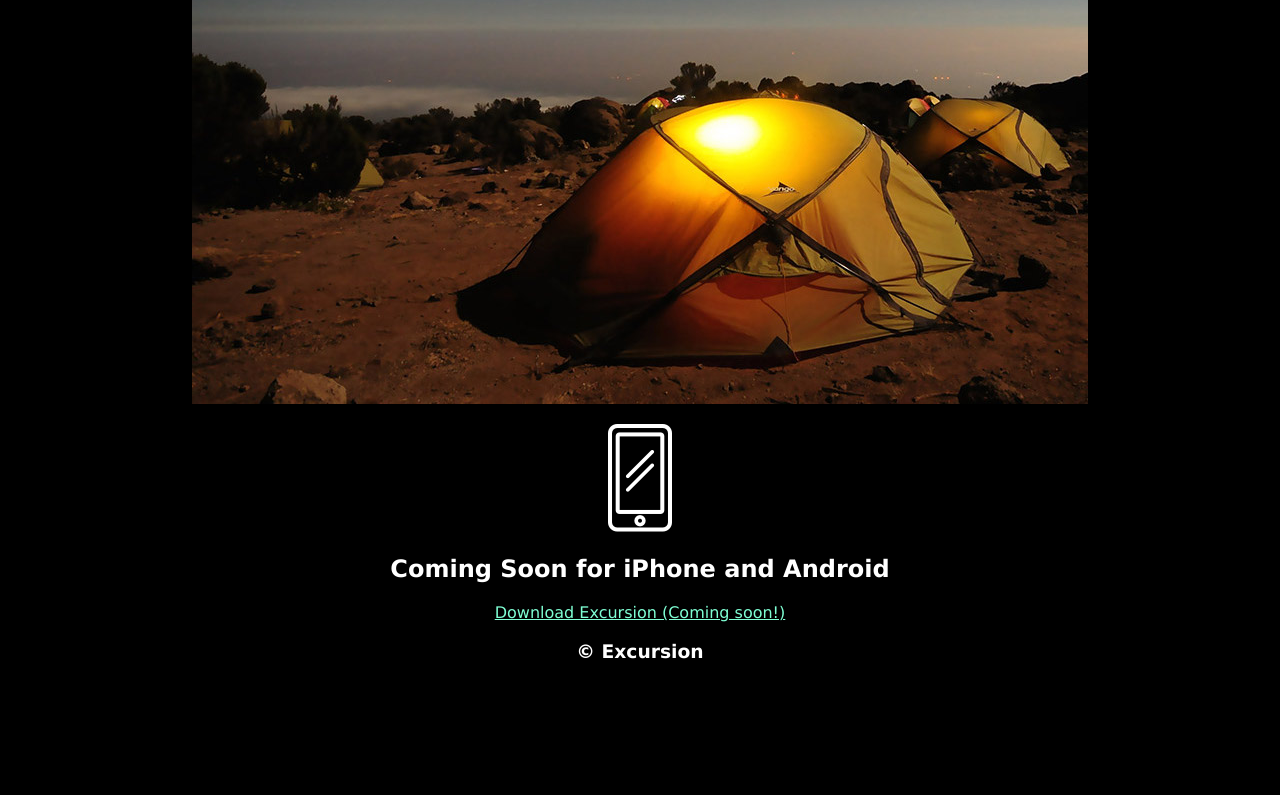
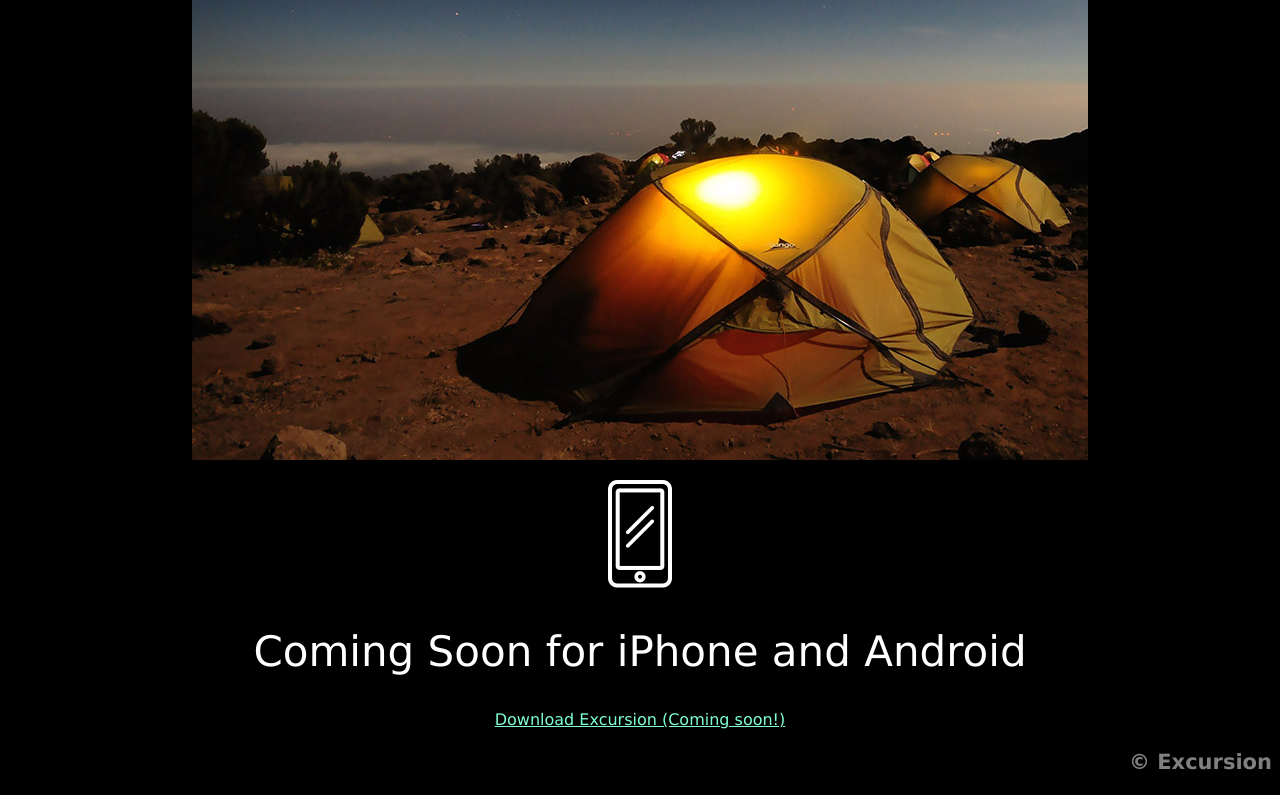
Before and after one commit to fjbertolin/excursion, a plain HTML site: page index.html in a window 1280 px wide. Shown: the part 603-1398 px from the top of the page. Before the commit the page ends 1284 px from the top, so only its background shows below. Drawn offline with Linux system fonts and the light colour scheme.

Commit message:
Code last details

```diff
--- a/index.html
+++ b/index.html
@@ -18,6 +18,6 @@
     </p>
     <h2>Coming Soon for iPhone and Android</h2>
     <a class="anchor" href= "">Download Excursion (Coming soon!)</a>
-    <h3>© Excursion</h3>
+    <h3 class="copyright">© Excursion</h3>
   </body>
 </html>
--- a/resources/css/style.css
+++ b/resources/css/style.css
@@ -11,3 +11,14 @@ h1 {
   font-size: 16px;
   color: aquamarine;
 }
+h2 {
+  font-size: 42px;
+  font-weight: 300;
+}
+h3 {
+  font-size: 21px;
+  color: gray;
+}
+.copyright {
+  text-align: right;
+}
```
